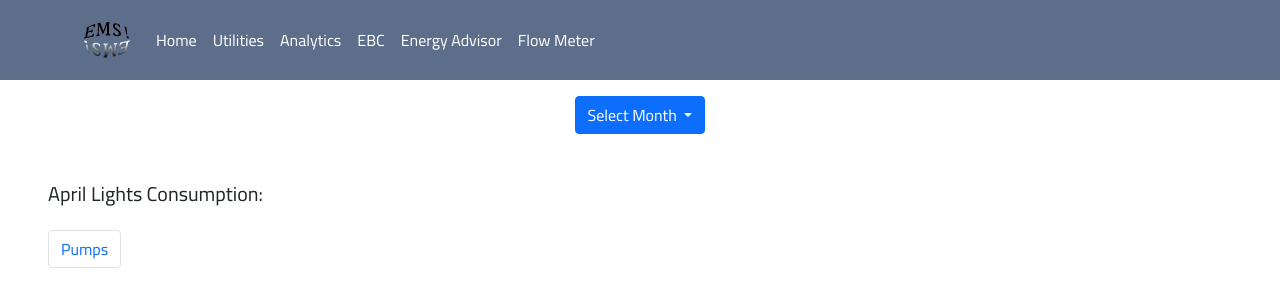
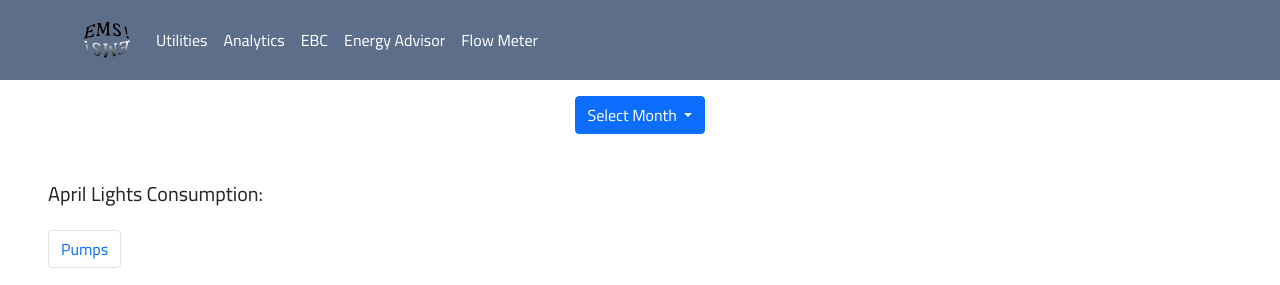
Before and after one commit to Oduo24/ems, a Django app: page /index/analytics/04L in a window 1280 px wide. Shown: the top 285 px of the page. Run offline with Django 3.2, Linux system fonts and the light colour scheme; data that the repository does not hold is empty; some libraries are stand-ins or nearby versions.

Commit message:
removed home link on common.html

```diff
--- a/home/templates/common.html
+++ b/home/templates/common.html
@@ -33,9 +33,6 @@
           </button>
           <div class="collapse navbar-collapse text-center md-auto" id="navbarSupportedContent">
             <ul class="navbar-nav  mb-2 mb-lg-0">
-              <li class="nav-item">
-                <a class="nav-link" href="{% url 'index' %}">Home</a>
-              </li>
               <li class="nav-item">
                 <a class="nav-link" href="{% url 'costcal' %}">Utilities</a>
               </li>
```
